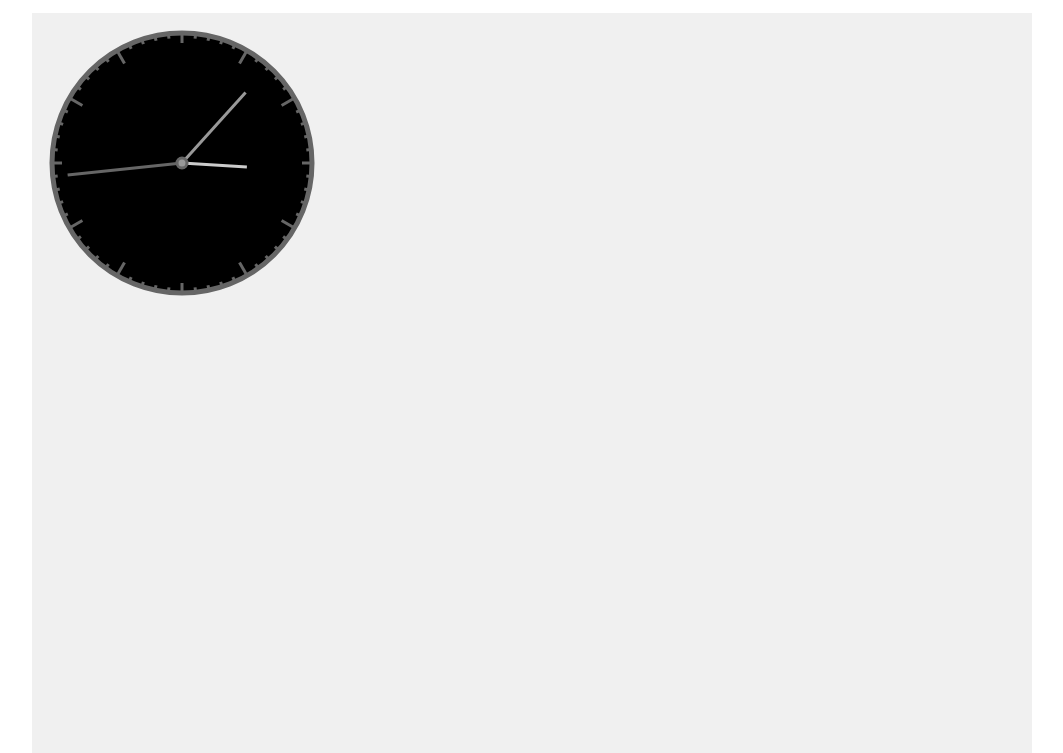
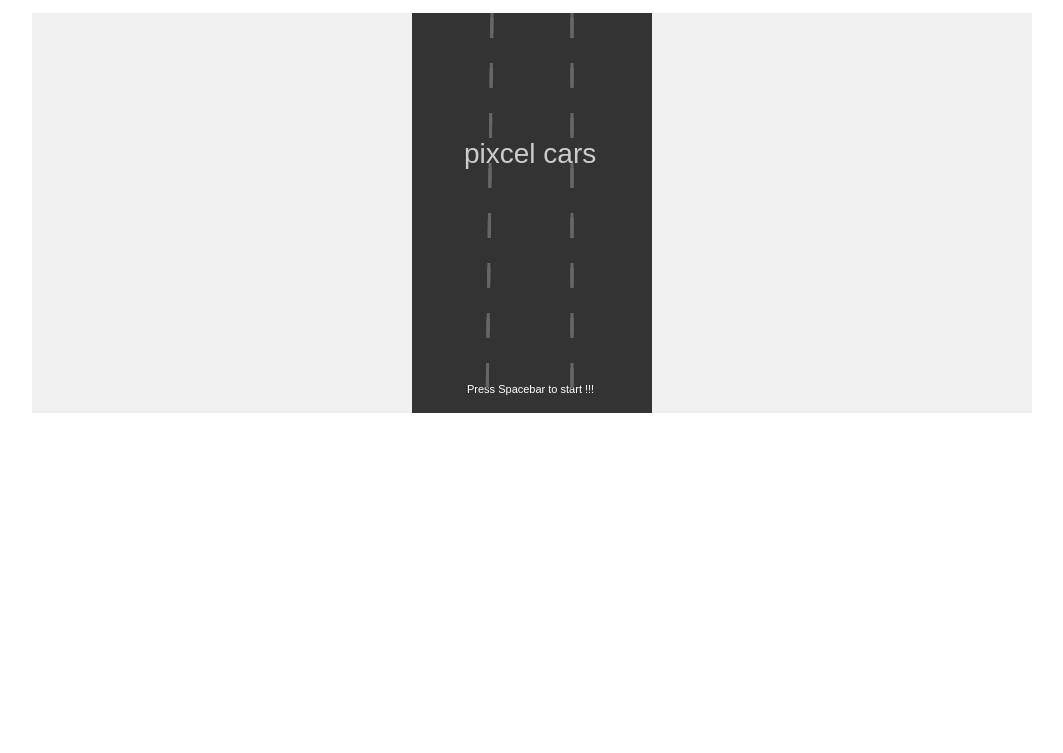
Before and after one commit to jeshu/node-play, a website: page index.html in a window 1280 px wide. Shown: the part 47-800 px from the top of the page, without its empty margins (108-1171 px from the left). Drawn offline with Linux system fonts and the light colour scheme.

Commit message:
Cars track created, bacis for game run implemented

```diff
--- a/bundle.js
+++ b/bundle.js
@@ -53,106 +53,148 @@
 /* 1 */
 /***/ function(module, exports) {
 
-	Const = {
-	  contextType: '2d'
+	var Const = {
+	  contextType: '2d',
+	  GAME_NAME  :"pixcel cars",
+	  START_INSTRUCTION : "Press Spacebar to start !!!"
 	}
 
-	  var canvas, context, secNeedle, hourNeedle, minNeedle,centerX, centerY, radius = 100;
+	var canvas, context, speed = 5, gameState = 0, score = 0, highScore = 0;
 
-	  var init = function (canvasId) {
-	    canvas = document.getElementById(canvasId)
-	    context = canvas.getContext(Const.contextType)
-	    drawBase()
-	    drawNeedle()
-	    update()
+	function init(canvasId) {
+	  canvas = document.getElementById(canvasId);
+	  canvas.height = 400;
+	  canvas.width = 240;
+	  context = canvas.getContext(Const.contextType);
+	  context.lineDashOffset = 0
+	  initPreScreen();
+	  addControls();
 	}
 
-	  var update = function () {
-	    window.setTimeout(function () {
-	      radius = (canvas.width / 2) - 20;
-	      centerX = canvas.width / 2
-	      centerY = canvas.height / 2
-	      context.clearRect(0, 0, canvas.width, canvas.height)
-	      drawBase()
-	      drawNeedle()
-	      update()
-	    }, 1000)
+	function initPreScreen(argument) {
+	  render(true);
+	  setTimeout(addInitText, 200);
 	}
 
-	  var drawCounts = function () {
-	    for (var i = 0; i < 60; i++) {
-	      context.beginPath()
-	      var angle = (i * 6 * (Math.PI / 180))
-	      var len = (i % 5 == 0) ? ((i % 15 == 0) ? canvas.width/2-30 : canvas.width/2 - 35) : canvas.width/2-25
-	      var x1 = centerX + len * Math.sin(angle)
-	      var x2 = centerX + (canvas.width/2-20) * Math.sin(angle)
-	      var y1 = centerX + len * Math.cos(angle)
-	      var y2 = centerX + (canvas.width/2 -20) * Math.cos(angle)
-	      context.moveTo(x1, y1)
-	      context.lineTo(x2, y2)
+	function render(static) {
+	  context.fillStyle = "#333";
+	  context.rect(0, 0, 240, 400);
+	  context.fill();
+	  createTracks();
+	  if(static || gameState == 0) {
+	    return;
+	  }
+	  if(gameState == 1) {
+	    addScore();
+	  };
+	  setTimeout(render, 60);
+	}
+
+	function addInitText(argument) {
+
+	  context.fillStyle = "#CCC";
+	  context.font = "28px sans-serif";
+		context.fillText(Const.GAME_NAME, 52,  150);
+		context.stroke();
+	  context.fillStyle = "#FFF";
+	  context.font = "11px sans-serif";
+		context.fillText(Const.START_INSTRUCTION, 55,  380);
+		context.stroke();
+	}
+
+	function createTracks(argument) {
+	  context.strokeStyle = "#666";
+	  context.beginPath();
 	        context.lineWidth = 3
-	      context.strokeStyle = '#666'
-	      context.stroke()
+	        context.setLineDash([20,30]);
+	        context.moveTo(80,0);
+	        context.lineTo(75,400);
+	        context.moveTo(160,0);
+	        context.lineTo(160,400);
+	    context.stroke();
+	    context.lineDashOffset = context.lineDashOffset - speed;
+	    if(context.lineDashOffset > 50-speed) {
+	      context.lineDashOffset = 0
 	    }
 	}
 
-	  var drawBase = function () {
-	    context.beginPath()
-	    context.arc(centerX, centerY, radius, 0, 2 * Math.PI, false)
-	    context.fillStyle = '#000'
-	    context.fill()
-	    context.lineWidth = 5
-	    context.strokeStyle = '#666'
-	    context.stroke()
+	function addControls(argument) {
+	  $(document).on("keydown", keyDownHandler)
+	  $(document).on("keyup", keyUpHandler)
+	}
+
+	function keyUpHandler(argument) {
+	  speed -= 15;
+	}
+
+	function keyDownHandler(evt) {
+	  console.log(evt.which);
+	  if(evt.which == 32 && gameState == 0) {
+	    gameState = 1;
+	    startGame();
+	  } else if(gameState == 1){
+	    switch (evt.which) {
+	      case 13 :
+	        endGame();
+	        break;
+	      case 39:
+	        console.log("palyer move right");
+	        break;
+	      case 37:
+	        console.log("palyer move left");
+	        break;
+	      case 38:
+	        speed += 15;
+	        score++;
+	        console.log("palyer speeds up");
+	      default:
 
 	    }
-
-	  var drawNeedle = function () {
-	    var time = new Date()
-	    context.lineWidth = 3
-	    drawLines(getHourAngle(time), '#CCC', canvas.width/2 - 85)
-	    drawLines(getMinuteAngle(time), '#999', canvas.width/2 - 55)
-	    drawLines(getSecondsAngle(time), '#666', canvas.width/2 - 35)
-	    drawCounts()
-	    context.beginPath()
-	    context.arc(centerX, centerY, 5, 0, 2 * Math.PI, false)
-	    context.fillStyle = '#999'
-	    context.fill()
-	    context.stroke()
-
+	  }
 	}
 
-	  drawLines = function (angel, color, length) {
-	    context.beginPath()
-	    context.strokeStyle = color
-	    context.moveTo(centerX, centerY)
-	    var x = centerX - length * Math.sin(angel)
-	    var y = centerY - length * Math.cos(angel)
-	    context.lineTo(x, y)
-	    context.stroke()
+	function startGame(argument) {
+	  console.log("palyer game starts");
+	  render();
 	}
 
-	  var getSecondsAngle = function (time) {
-	    var sec = time.getSeconds() * -6
-	    var angel = sec * Math.PI / 180
-	    return angel
+	function addScore() {
+	  console.log(score, speed);
+	  score++;
+	  context.fillStyle = "#FFF";
+	  context.font = "10px sans-serif";
+		context.fillText("Score : "+score, 165,  15);
+		context.stroke();
+	  if(score > speed * 10) {
+	    speed += 10;
 	  }
-	  var getMinuteAngle = function (time) {
-	    var minute = time.getMinutes() * -6
-	    var angel = minute * Math.PI / 180
-	    return angel
+	  if(speed >= 50) {
+	    endGame();
+	  }
 	}
 
-	  var getHourAngle = function (time) {
-	    var hour = time.getHours() * -30
-	    var angel = (hour * Math.PI / 180) + getMinuteAngle(time) / 12
-	    return angel
+	function endGame(argument) {
+	  if(highScore < score) {
+	    highScore = score;
+	  }
+	  gameState = 0;
+	  score = 0;
+	  speed = 10;
+	  setTimeout(function() {
+	    initPreScreen();
+	    context.fillStyle = "#FFF";
+	    context.font = "20px sans-serif";
+	  	context.fillText(highScore, 100, 200);
+	  }, 200)
 	}
 
-	  var api = {
-	    init: init
-	  };
-	  module.exports = api;
+	function showScoreScreen(argument) {
+	  // body...
+	}
+
+	module.exports  = {
+	  init : init
+	}
 
 
 /***/ }
--- a/css/main.css
+++ b/css/main.css
@@ -7,10 +7,13 @@ body {
 }
 
 .mainContainer {
-  width: 1000px;
+  max-width: 1000px;
   background: #F0F0F0;
   margin: 0px auto;
-  height: 100%;
+}
+canvas {
+  display: block;
+  margin: 0 auto;
 }
 
 .header {
--- a/scripts/application.js
+++ b/scripts/application.js
@@ -1,3 +1,3 @@
-var Clock = require('./com/jeshu/clock/Clock.js');
+var Clock = require('./com/jeshu/cars/CarsGame.js');
 Clock.init('main-canvas');
 // module.exports = application;
--- a/scripts/com/jeshu/clock/Clock.js
+++ b/scripts/com/jeshu/clock/Clock.js
@@ -1,4 +1,4 @@
-Const = {
+var Const = {
   contextType: '2d'
 }
 
```
Also changed, not shown: scripts/com/jeshu/cars/CarsGame.js (+138 -1 lines), 1 other file. Lines whose indentation alone changed are shown as unchanged.
